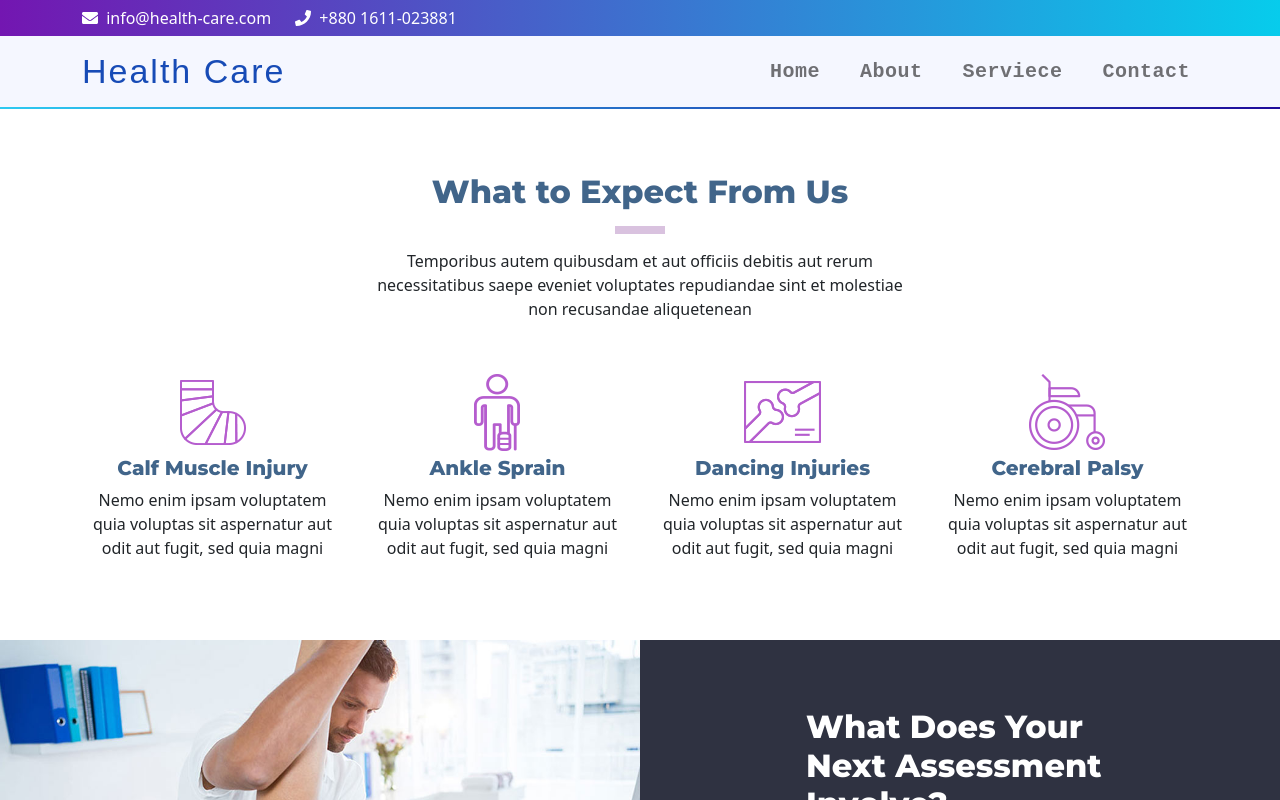
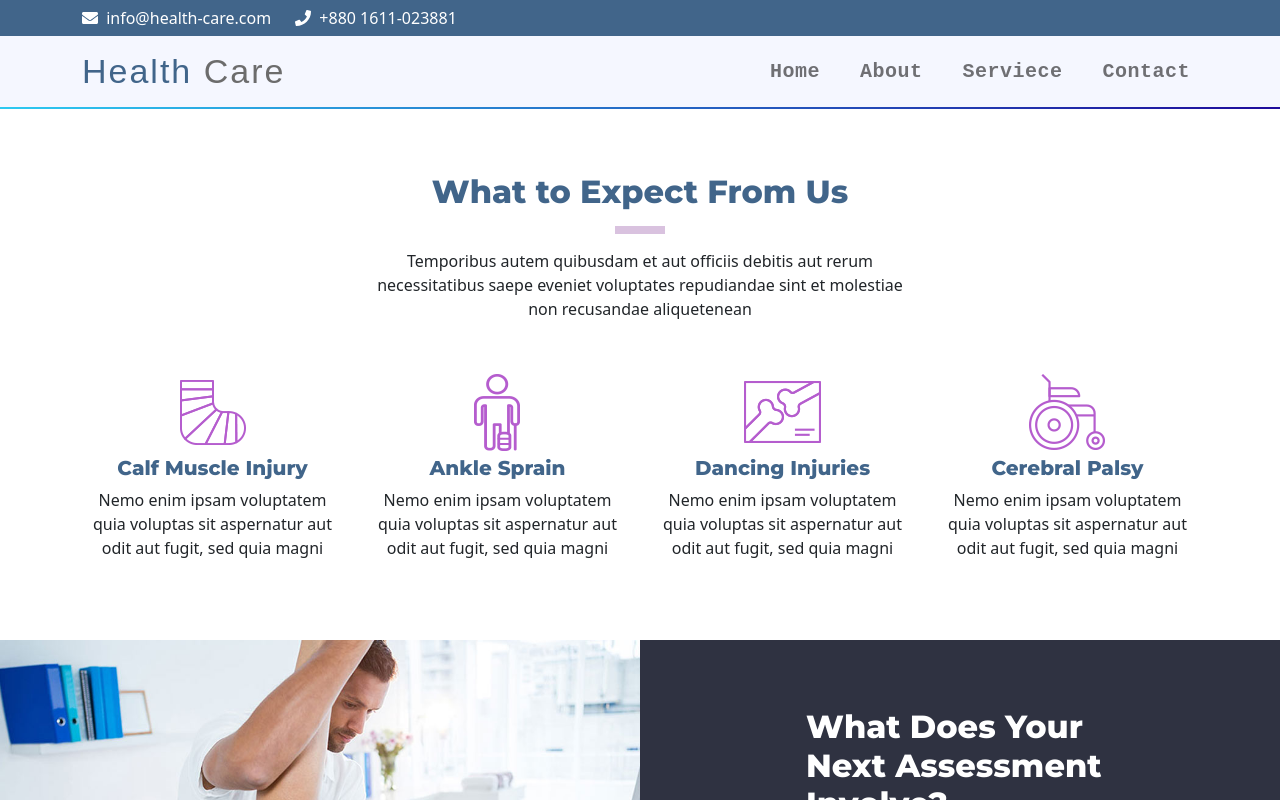
Before and after one commit to jahidorjahid/health-care, a React (Create React App) app: page / in a window 1280 px wide. Shown: the top 800 px of the page. Built offline with nearby package versions, Linux system fonts and the light colour scheme.

Commit message:
fix header color issue

```diff
--- a/src/components/Header/Header.css
+++ b/src/components/Header/Header.css
@@ -1,5 +1,5 @@
 .sub-header {
-  background: linear-gradient(90deg, #7316b1 0%, #07ccec 100%);
+  background-color: #41658a;
   color: white;
   padding: 6px 0;
 }
@@ -35,10 +35,13 @@
   background-color: #f5f7ff;
 }
 .logo {
-  color: #174bb6;
+  color: #41658a !important;
   font-size: 34px;
   font-family: fantasy;
   letter-spacing: 2px;
+}
+.logo span {
+  color: #6c6c6c;
 }
 .nav-link {
   font-size: 20px;
--- a/src/components/Header/Header.js
+++ b/src/components/Header/Header.js
@@ -26,8 +26,8 @@ const Header = () => {
         <div className="container">
           {/* Logo */}
           <div>
-            <a className="navbar-brand" href="/home">
-              <span className="logo">Health Care</span>
+            <a className="navbar-brand logo" href="/home">
+              Health<span> Care</span>
             </a>
           </div>
           {/* Toggle btn */}
```
